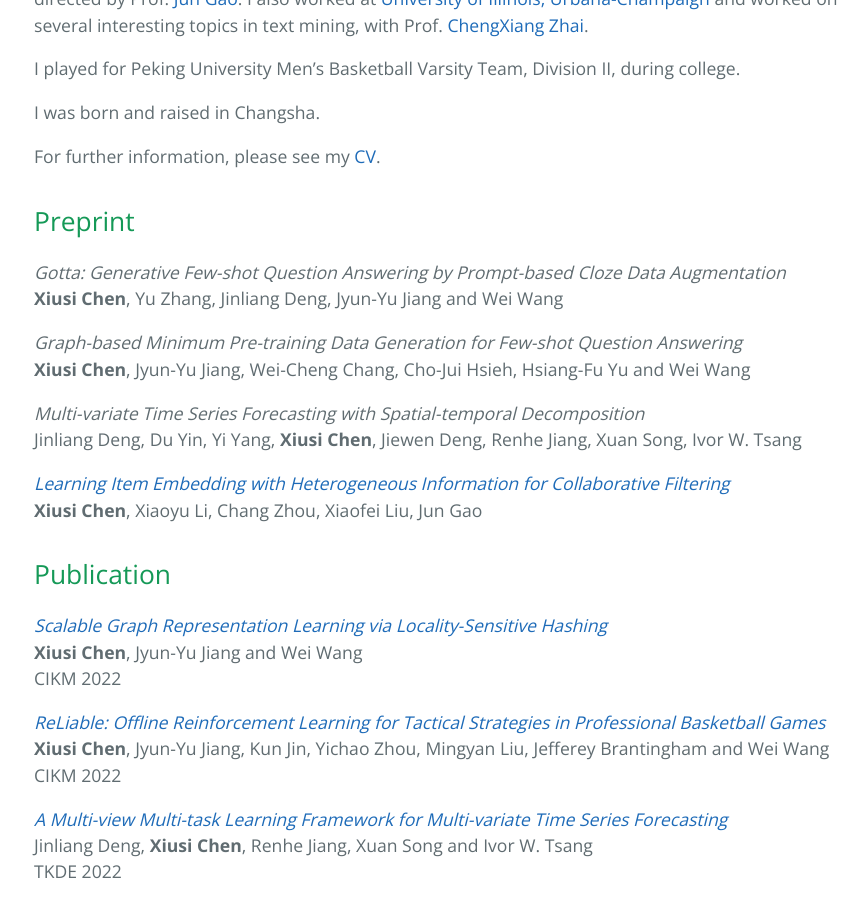
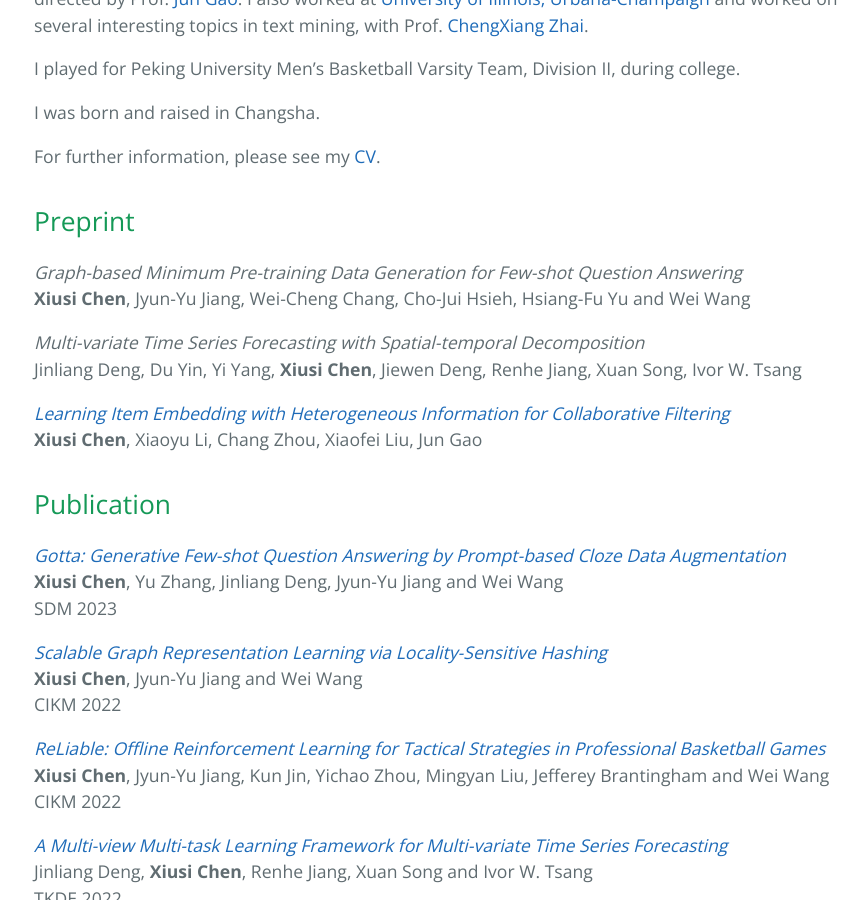
Before and after one commit to xiusic/xiusic.github.io, a Jekyll site: the page built from index.md, in a window 1280 px wide and 900 px high, scrolled down 1155 px. Shown: the whole window, without its empty margins (190-1058 px from the left). Built offline with Jekyll 4.4.1, drawn with Linux system fonts in a browser that asks for light colours; our own code applies the rules of GitHub Pages for plain Markdown files; some of the changed text lies outside the part shown.

Commit message:
Update index.md

```diff
--- a/index.md
+++ b/index.md
@@ -59,6 +56,10 @@ Jinliang Deng, Du Yin, Yi Yang, **Xiusi Chen**, Jiewen Deng, Renhe Jiang, Xuan S
 
 
 ## Publication
+[_Gotta: Generative Few-shot Question Answering by Prompt-based Cloze Data Augmentation_](papers/gotta.pdf)
+**Xiusi Chen**, Yu Zhang, Jinliang Deng, Jyun-Yu Jiang and Wei Wang
+SDM 2023
+
 [_Scalable Graph Representation Learning via Locality-Sensitive Hashing_](papers/cikm_b.pdf)
 **Xiusi Chen**, Jyun-Yu Jiang and Wei Wang
 CIKM 2022
@@ -132,8 +133,8 @@ US Patent App. 17/060,850
 
 ## Academic Service
 **Conference Program Committee**
-KDD 2020,2022; WSDM 2022-2023; SSL@WWW 2021;
-NeurIPS 2022; ICLR 2022; AAAI 2021-2023; IJCAI-ECAI 2022;
+KDD 2020,2022,2023; WSDM 2022-2023; SSL@WWW 2021;
+NeurIPS 2022; ICLR 2022; AAAI 2021-2023; IJCAI-ECAI 2022,2023;
 ACL Rolling Review
 
 **Conference Subreviewer**
```
Also changed, not shown: other parts of index.md (+0 -3 lines).
